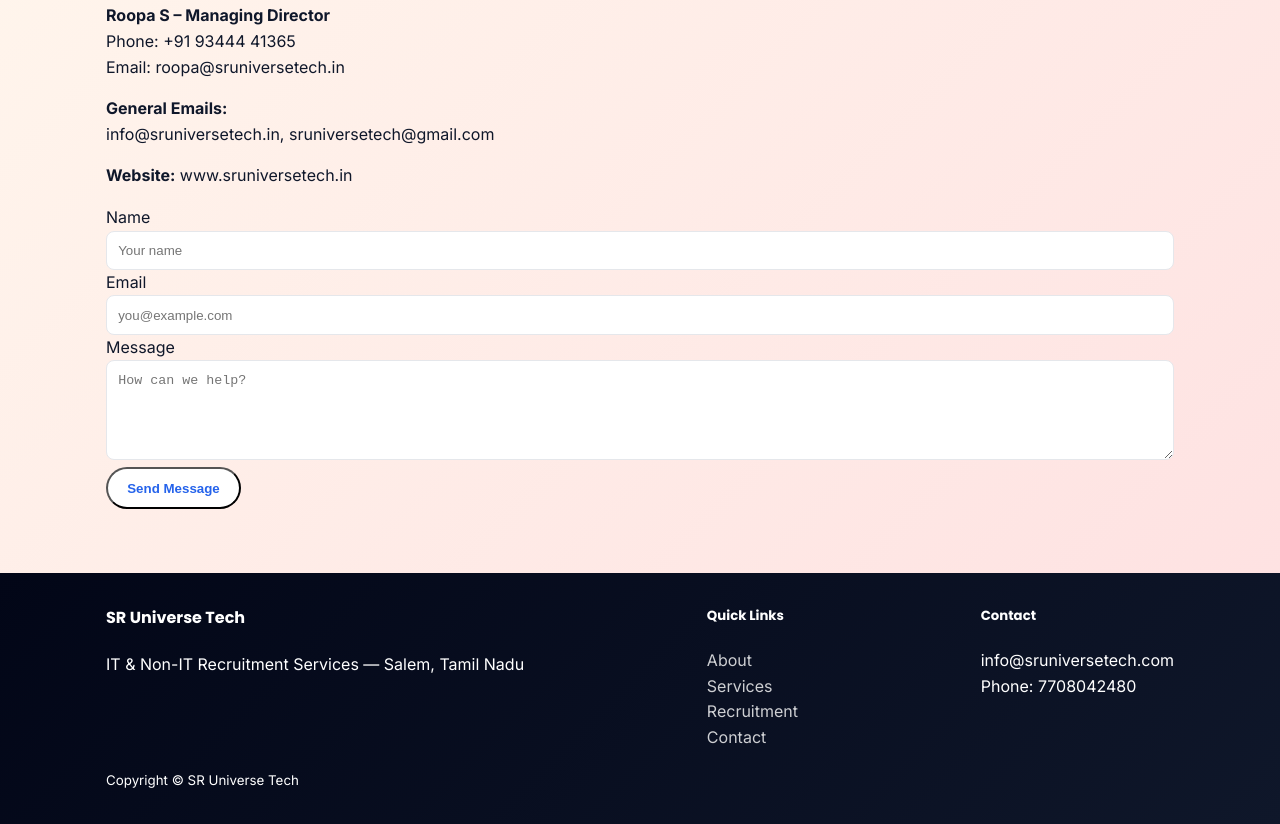
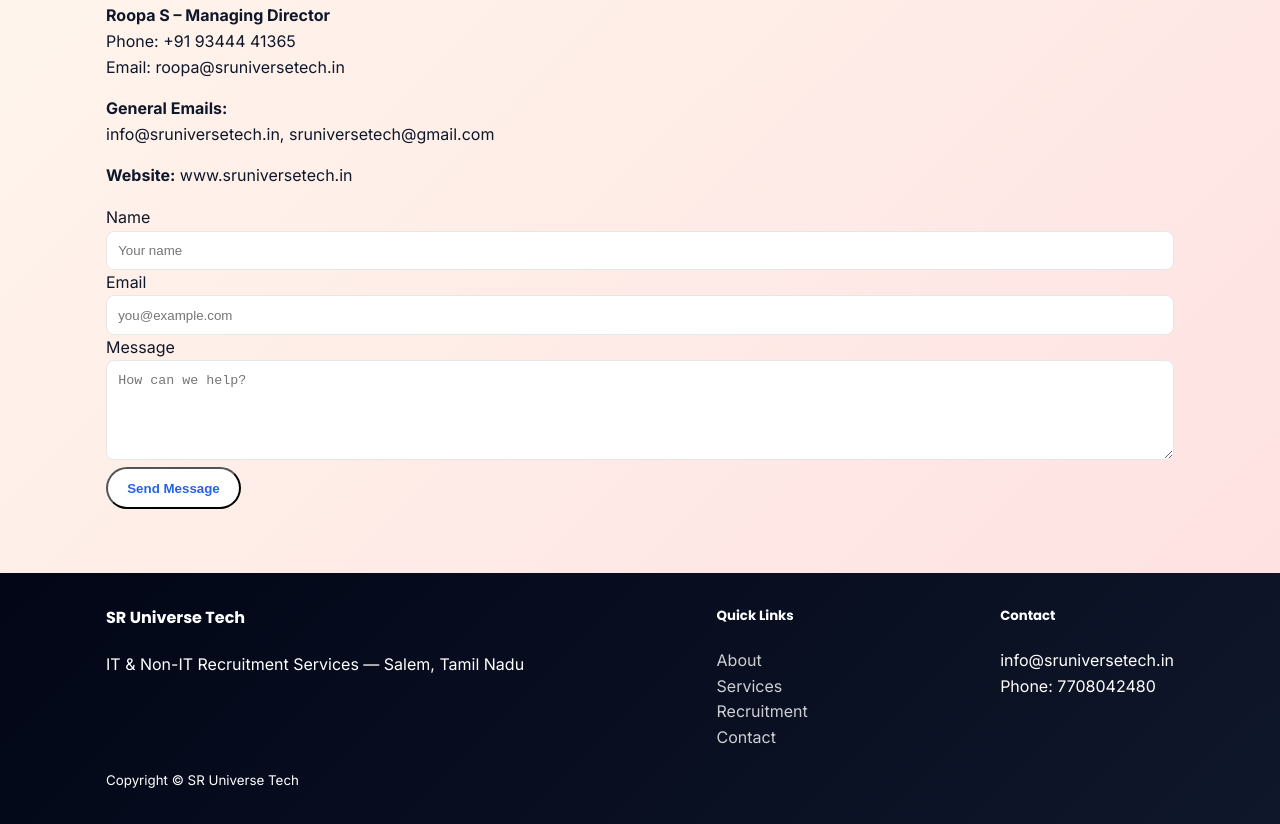
Before and after one commit to tarun3349/sruniversetech, a plain HTML site: page index.html in a window 1280 px wide. Shown: the part 2709-3533 px from the top of the page. Drawn offline with Linux system fonts and the light colour scheme.

Commit message:
www.sruniversetech.in

```diff
--- a/index.html
+++ b/index.html
@@ -233,7 +233,7 @@
         </div>
         <div>
           <h5>Contact</h5>
-          <p class="muted">info@sruniversetech.com<br>
+          <p class="muted">info@sruniversetech.in<br>
           Phone: <a href="tel:7708042480">7708042480</a></p>
         </div>
       </div>
```
